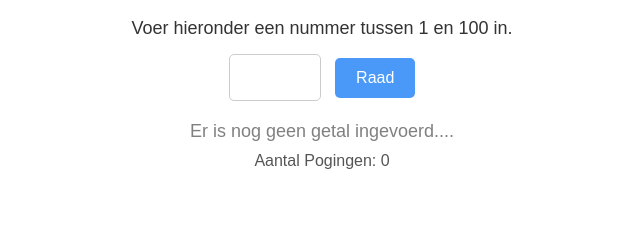
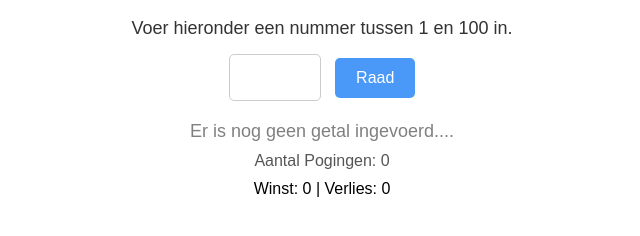
Before and after one commit to SanderHoudijk/Number-Guess, a plain HTML site: page index.html in a window 1280 px wide. Shown: the part 90-326 px from the top of the page, without its empty margins (318-958 px from the left). Drawn offline with Linux system fonts and the light colour scheme.

Commit message:
Update index.html

```diff
--- a/index.html
+++ b/index.html
@@ -8,10 +8,14 @@
 </head>
 <body>
     <h1>Raad het Getal!</h1>
+
     <h2>Voer hieronder een nummer tussen 1 en 100 in.</h2>
-    <input type="number" id="guessField"  min="1" max="100"> <button id="submitGuess">Raad</button>
+    <input type="number" id="guessField" min="1" max="100">
+    <button id="submitGuess">Raad</button>
+
     <p id="output">Er is nog geen getal ingevoerd....</p>
     <p id="pogingen">Aantal Pogingen: 0</p>
+    <p id="score">Winst: 0 | Verlies: 0</p>
 </body>
 <script src="JS/script.js"></script>
 </html>
```
